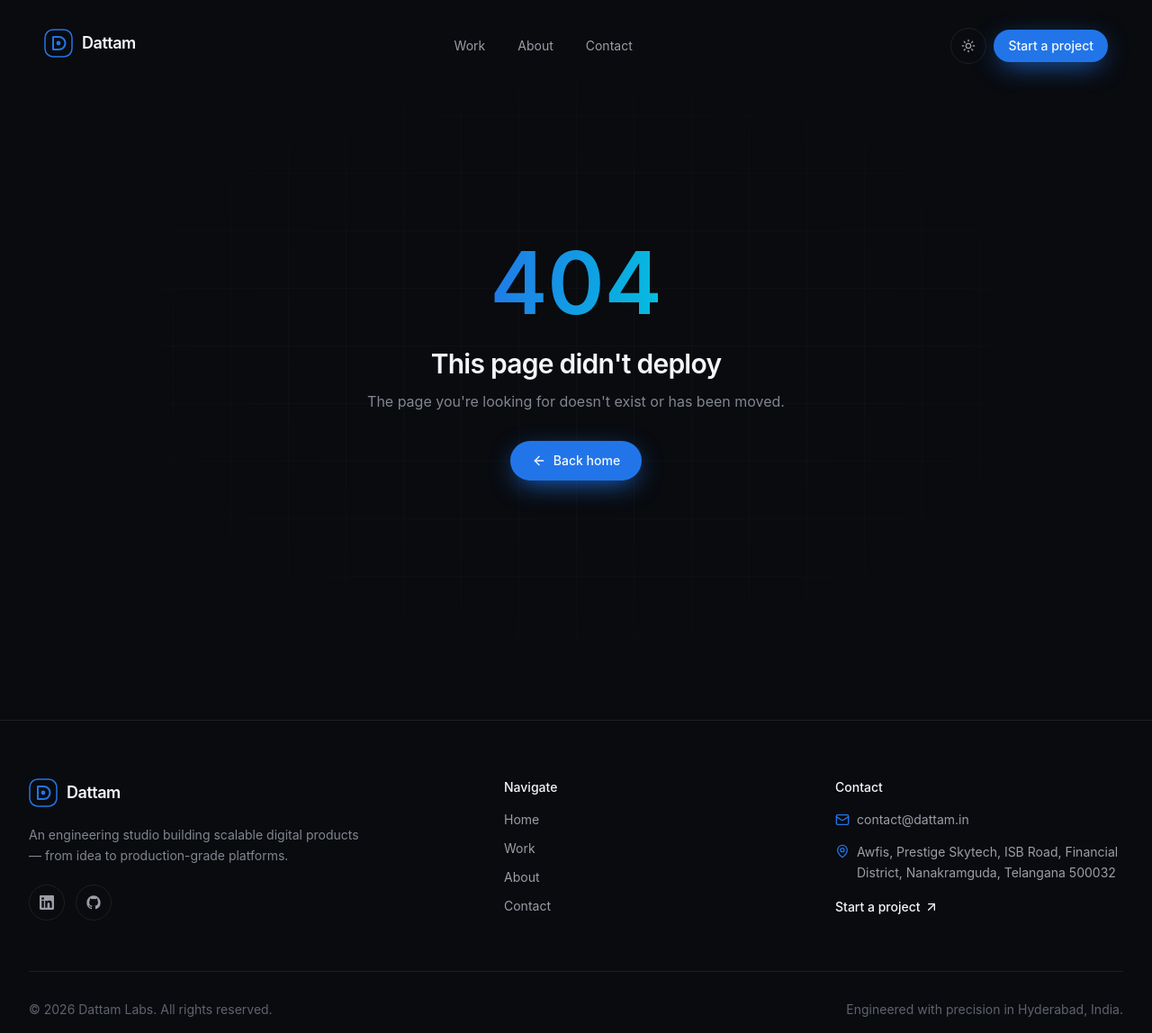
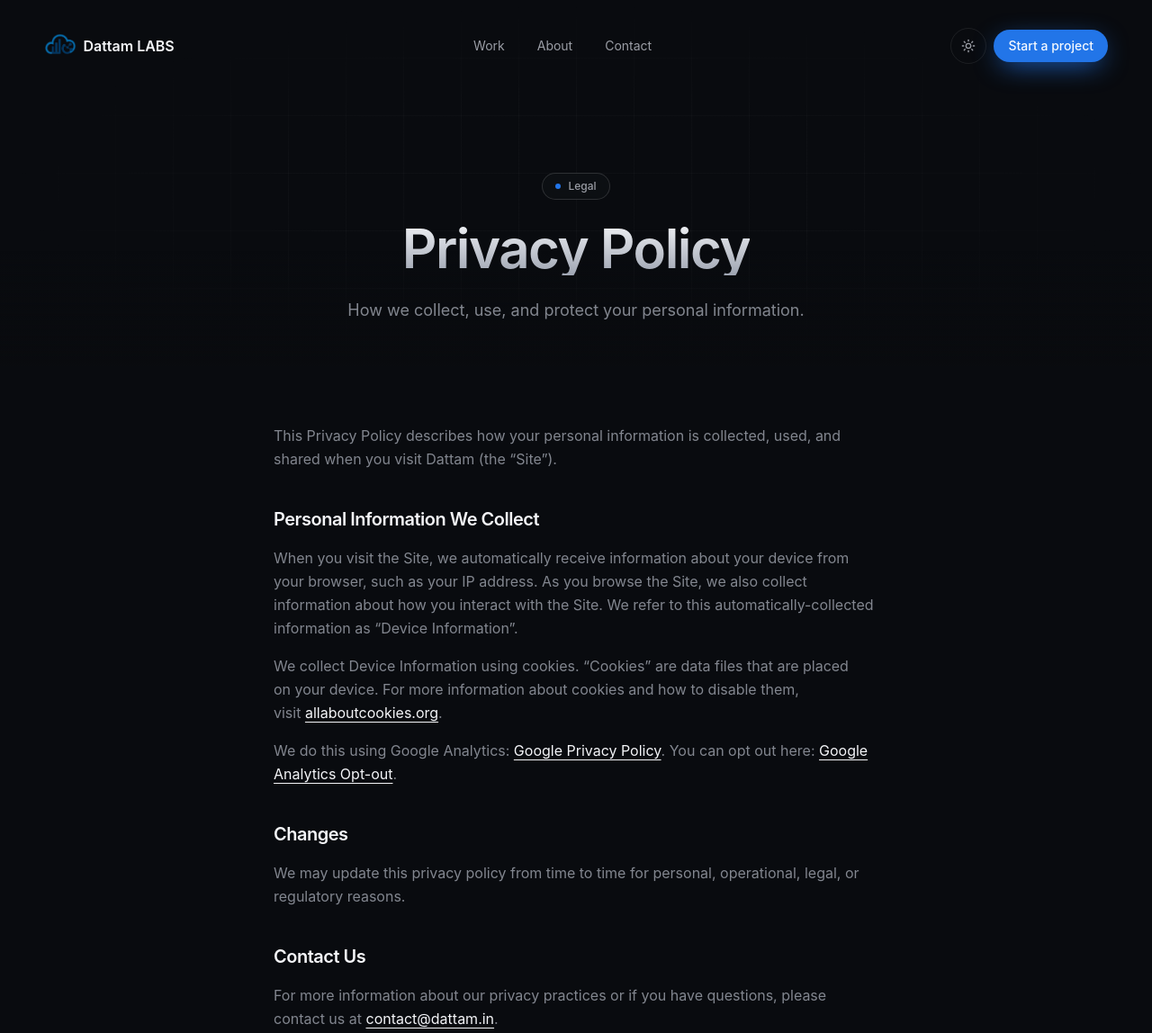
Before and after one commit to dattam-in/dattam.in, a React app in the folder apps/dattam.in/: page /privacy-policy in a window 1280 px wide. Before the commit this address had no page. Shown: the top 1148 px of the page at 90% size. Built offline with nearby package versions, Linux system fonts and the light colour scheme; some packages are replaced by stand-ins of ours.

Commit message:
feat(web): add privacy policy page, logo assets, and update header/footer branding
- Add privacy-policy page with PageHeader + content sections
- Add Privacy Policy link to footer bottom bar
- Copy logo.png and favicon.ico from dattam-v1 into new app
- Crop logo-mark.png (icon only, equal padding) for navbar use
- Generate square icon.png for Next.js App Router favicon
- Update Logo component: mark variant (navbar) + full variant (footer)
- Navbar shows cropped mark + "Dattam LABS" wordmark text
- Footer shows full logo.png at h-28

Co-Authored-By: Claude Sonnet 4.6 <noreply@anthropic.com>

```diff
--- /dev/null
+++ b/apps/dattam.in/src/app/privacy-policy/page.tsx
@@ -0,0 +1,114 @@
+import type { Metadata } from "next";
+import { Container } from "@/components/layout/container";
+import { PageHeader } from "@/components/layout/page-header";
+import { Reveal } from "@/components/motion/reveal";
+
+export const metadata: Metadata = {
+  title: "Privacy Policy",
+  description:
+    "Learn how Dattam collects, uses, and protects your personal information.",
+};
+
+export default function PrivacyPolicyPage() {
+  return (
+    <>
+      <PageHeader
+        eyebrow="Legal"
+        title="Privacy Policy"
+        description="How we collect, use, and protect your personal information."
+      />
+
+      <section className="py-16">
+        <Container>
+          <Reveal>
+            <div className="mx-auto max-w-2xl space-y-10 text-pretty leading-relaxed text-muted-foreground">
+              <div className="space-y-4">
+                <p>
+                  This Privacy Policy describes how your personal information is
+                  collected, used, and shared when you visit Dattam (the
+                  &ldquo;Site&rdquo;).
+                </p>
+              </div>
+
+              <div className="space-y-4">
+                <h2 className="text-xl font-semibold tracking-tight text-foreground">
+                  Personal Information We Collect
+                </h2>
+                <p>
+                  When you visit the Site, we automatically receive information
+                  about your device from your browser, such as your IP address.
+                  As you browse the Site, we also collect information about how
+                  you interact with the Site. We refer to this
+                  automatically-collected information as &ldquo;Device
+                  Information&rdquo;.
+                </p>
+                <p>
+                  We collect Device Information using cookies. &ldquo;Cookies&rdquo; are
+                  data files that are placed on your device. For more
+                  information about cookies and how to disable them, visit{" "}
+                  <a
+                    href="http://www.allaboutcookies.org"
+                    target="_blank"
+                    rel="noopener noreferrer"
+                    className="text-foreground underline underline-offset-4 transition-opacity hover:opacity-70"
+                  >
+                    allaboutcookies.org
+                  </a>
+                  .
+                </p>
+                <p>
+                  We do this using Google Analytics:{" "}
+                  <a
+                    href="https://www.google.com/intl/en/policies/privacy/"
+                    target="_blank"
+                    rel="noopener noreferrer"
+                    className="text-foreground underline underline-offset-4 transition-opacity hover:opacity-70"
+                  >
+                    Google Privacy Policy
+                  </a>
+                  . You can opt out here:{" "}
+                  <a
+                    href="https://tools.google.com/dlpage/gaoptout"
+                    target="_blank"
+                    rel="noopener noreferrer"
+                    className="text-foreground underline underline-offset-4 transition-opacity hover:opacity-70"
+                  >
+                    Google Analytics Opt-out
+                  </a>
+                  .
+                </p>
+              </div>
+
+              <div className="space-y-4">
+                <h2 className="text-xl font-semibold tracking-tight text-foreground">
+                  Changes
+                </h2>
+                <p>
+                  We may update this privacy policy from time to time for
+                  personal, operational, legal, or regulatory reasons.
+                </p>
+              </div>
+
+              <div className="space-y-4">
+                <h2 className="text-xl font-semibold tracking-tight text-foreground">
+                  Contact Us
+                </h2>
+                <p>
+                  For more information about our privacy practices or if you
+                  have questions, please contact us at{" "}
+                  <a
+                    href="mailto:contact@dattam.in"
+                    className="text-foreground underline underline-offset-4 transition-opacity hover:opacity-70"
+                  >
+                    contact@dattam.in
+                  </a>
+                  .
+                </p>
+              </div>
+            </div>
+          </Reveal>
+        </Container>
+      </section>
+    </>
+  );
+}
--- a/apps/dattam.in/src/components/layout/footer.tsx
+++ b/apps/dattam.in/src/components/layout/footer.tsx
@@ -12,7 +12,7 @@ export function Footer() {
       <Container className="py-16">
         <div className="grid gap-12 md:grid-cols-[1.5fr_1fr_1fr]">
           <div className="flex flex-col gap-5">
-            <Logo />
+            <Logo variant="full" />
             <p className="max-w-sm text-pretty text-sm leading-relaxed text-muted-foreground">
               An engineering studio building scalable digital products — from
               idea to production-grade platforms.
@@ -96,7 +96,15 @@ export function Footer() {
             © {new Date().getFullYear()} {siteConfig.legalName}. All rights
             reserved.
           </p>
-          <p>Engineered with precision in Hyderabad, India.</p>
+          <div className="flex items-center gap-6">
+            <Link
+              href="/privacy-policy"
+              className="transition-colors hover:text-foreground"
+            >
+              Privacy Policy
+            </Link>
+            <p>Engineered with precision in Hyderabad, India.</p>
+          </div>
         </div>
       </Container>
     </footer>
--- a/apps/dattam.in/src/components/layout/logo.tsx
+++ b/apps/dattam.in/src/components/layout/logo.tsx
@@ -1,51 +1,43 @@
+import { siteConfig } from "@/lib/site";
 import { cn } from "@dattam/ui/cn";
-import { siteConfig } from "@/lib/site";
+import Image from "next/image";
 
 export function Logo({
   className,
-  withWordmark = true,
+  variant = "mark",
 }: {
   className?: string;
-  withWordmark?: boolean;
+  /** mark = icon only (header), full = full logo with text (footer) */
+  variant?: "mark" | "full";
 }) {
+  if (variant === "full") {
+    return (
+      <span className={cn("inline-flex items-center", className)}>
+        <Image
+          src="/logo.png"
+          alt={siteConfig.name}
+          width={120}
+          height={120}
+          className="h-28 w-auto"
+          unoptimized
+        />
+      </span>
+    );
+  }
+
   return (
-    <span className={cn("inline-flex items-center gap-2.5", className)}>
-      <span className="relative inline-flex size-8 items-center justify-center">
-        <svg
-          viewBox="0 0 32 32"
-          fill="none"
-          className="size-8"
-          aria-hidden
-        >
-          <rect
-            x="1"
-            y="1"
-            width="30"
-            height="30"
-            rx="9"
-            stroke="url(#dg)"
-            strokeWidth="1.5"
-          />
-          <path
-            d="M10 9h6.5c4 0 7 3 7 7s-3 7-7 7H10V9Z"
-            stroke="url(#dg)"
-            strokeWidth="2"
-            strokeLinejoin="round"
-          />
-          <circle cx="16" cy="16" r="2.4" fill="var(--color-accent)" />
-          <defs>
-            <linearGradient id="dg" x1="2" y1="2" x2="30" y2="30">
-              <stop stopColor="var(--color-accent)" />
-              <stop offset="1" stopColor="var(--color-cyan)" />
-            </linearGradient>
-          </defs>
-        </svg>
+    <span className={cn("inline-flex items-center gap-2", className)}>
+      <Image
+        src="/logo-mark.png"
+        alt={siteConfig.name}
+        width={324}
+        height={219}
+        className="block h-6 w-auto"
+        unoptimized
+      />
+      <span className="text-base font-semibold pt-1 text-foreground">
+        Dattam LABS
       </span>
-      {withWordmark && (
-        <span className="text-lg font-semibold tracking-tight text-foreground">
-          {siteConfig.name}
-        </span>
-      )}
     </span>
   );
 }
```
Also changed, not shown: apps/dattam.in/public/favicon.ico (added), apps/dattam.in/public/logo-mark.png (added), apps/dattam.in/public/logo.png (added), apps/dattam.in/src/app/icon.png (added).
